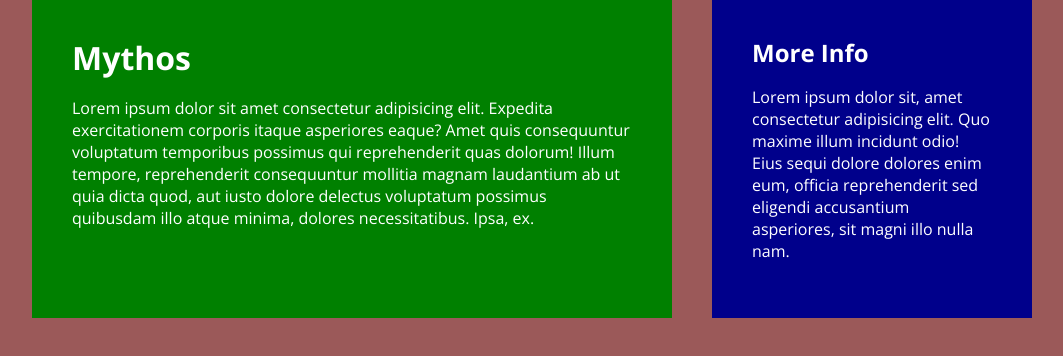
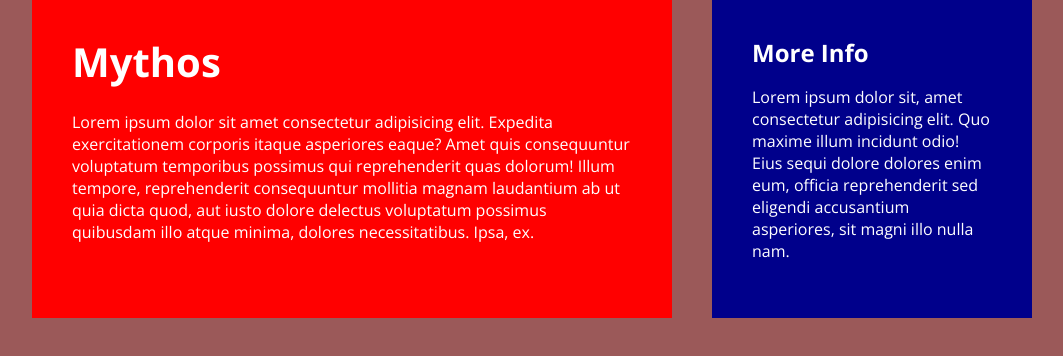
Before and after one commit to GHaoTruong/responsive-design-beginners, a plain HTML site: page index.html in a window 1280 px wide. Shown: the whole page, without its empty margins (108-1171 px from the left). Drawn offline with nearby package versions, Linux system fonts and the light colour scheme.

Commit message:
added responsive typography

```diff
--- a/app/scss/global/_typography.scss
+++ b/app/scss/global/_typography.scss
@@ -1,3 +1,5 @@
+@use '../utils/' as ulti;
+
 h1,
 h2,
 h3 {
@@ -5,6 +7,12 @@ h3 {
   line-height: 1.1;
   margin-top: 0;
 }
+
+h1 {
+  /*this is mobile size */
+  font-size: clamp(28px, 16px + 2vw, 40px);
+}
+
 p {
   margin-top: 0;
 }
--- a/app/scss/layout/_grid.scss
+++ b/app/scss/layout/_grid.scss
@@ -28,6 +28,14 @@
 
   &__main {
     background-color: green;
+
+    @include ulti.breakpoint(medium) {
+      background-color: orange;
+    }
+
+    @include ulti.breakpoint(large) {
+      background-color: red;
+    }
   }
   &__sidebar {
     background-color: darkblue;
```
Also changed, not shown: dist/style.css, 1 other file.
